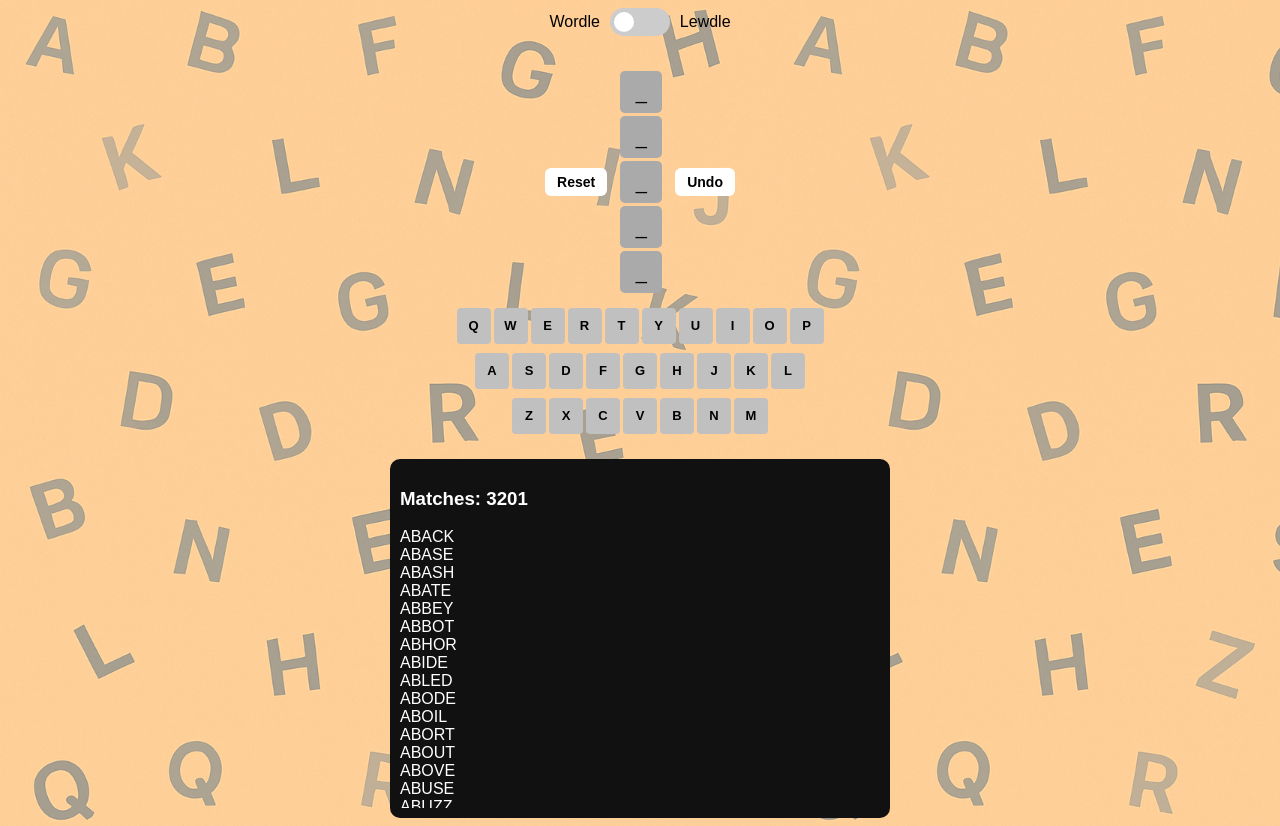
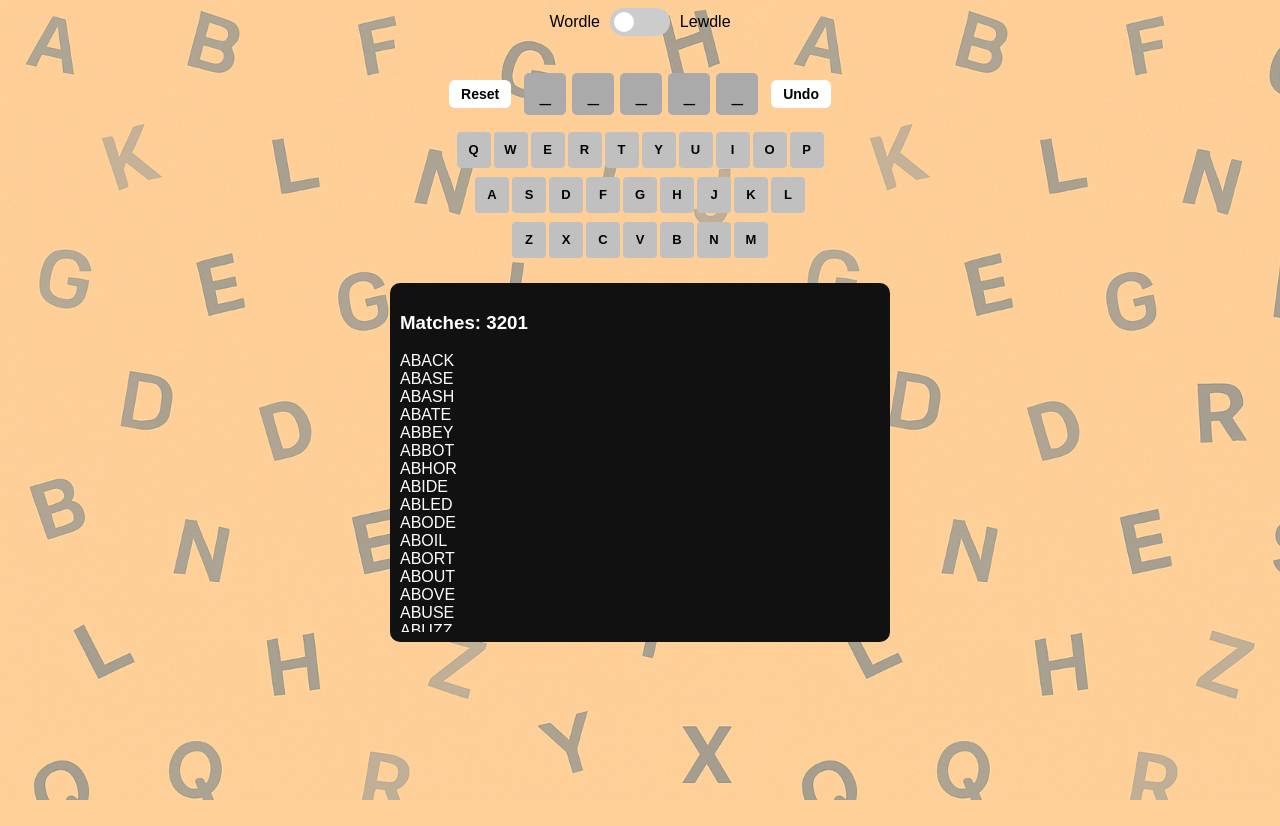
Before and after one commit to ei900/Wordle_Solver, a Flask app: page / in a window 1280 px wide. After the commit the page ends 800 px from the top, so only its background shows below. Run offline with Flask 3, Linux system fonts and the light colour scheme.

Commit message:
Update index.html

```diff
--- a/templates/index.html
+++ b/templates/index.html
@@ -99,11 +99,15 @@
       display: none;
     }
 
-    .tiles-row {
+    .tiles-wrapper {
       display: flex;
       align-items: center;
       justify-content: center;
-      margin: 10px 0;
+      margin: 12px 0;
+    }
+
+    .tiles {
+      display: flex;
     }
 
     .tile {
@@ -184,9 +188,6 @@
       border-radius: 6px;
       cursor: pointer;
       font-weight: bold;
-    }
-
-    .side-btn {
       margin: 0 10px;
     }
   </style>
@@ -211,10 +212,10 @@
     </div>
   </div>
 
-  <div class="tiles-row">
-    <button class="btn side-btn" onclick="resetAll()">Reset</button>
+  <div class="tiles-wrapper">
+    <button class="btn" onclick="resetAll()">Reset</button>
     <div class="tiles" id="tiles"></div>
-    <button class="btn side-btn" onclick="undoLast()">Undo</button>
+    <button class="btn" onclick="undoLast()">Undo</button>
   </div>
 
   <div class="keyboard" id="keyboard"></div>
```
